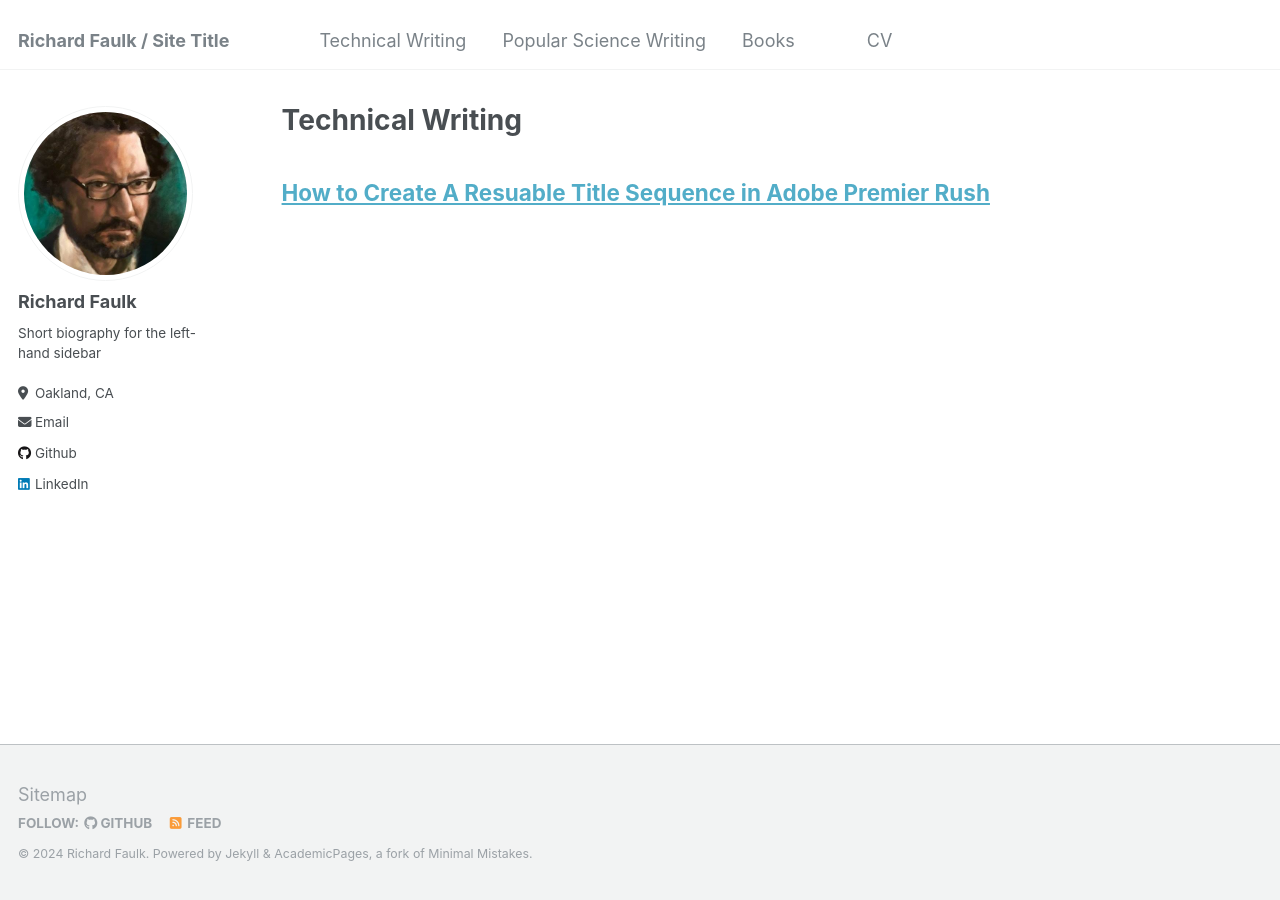
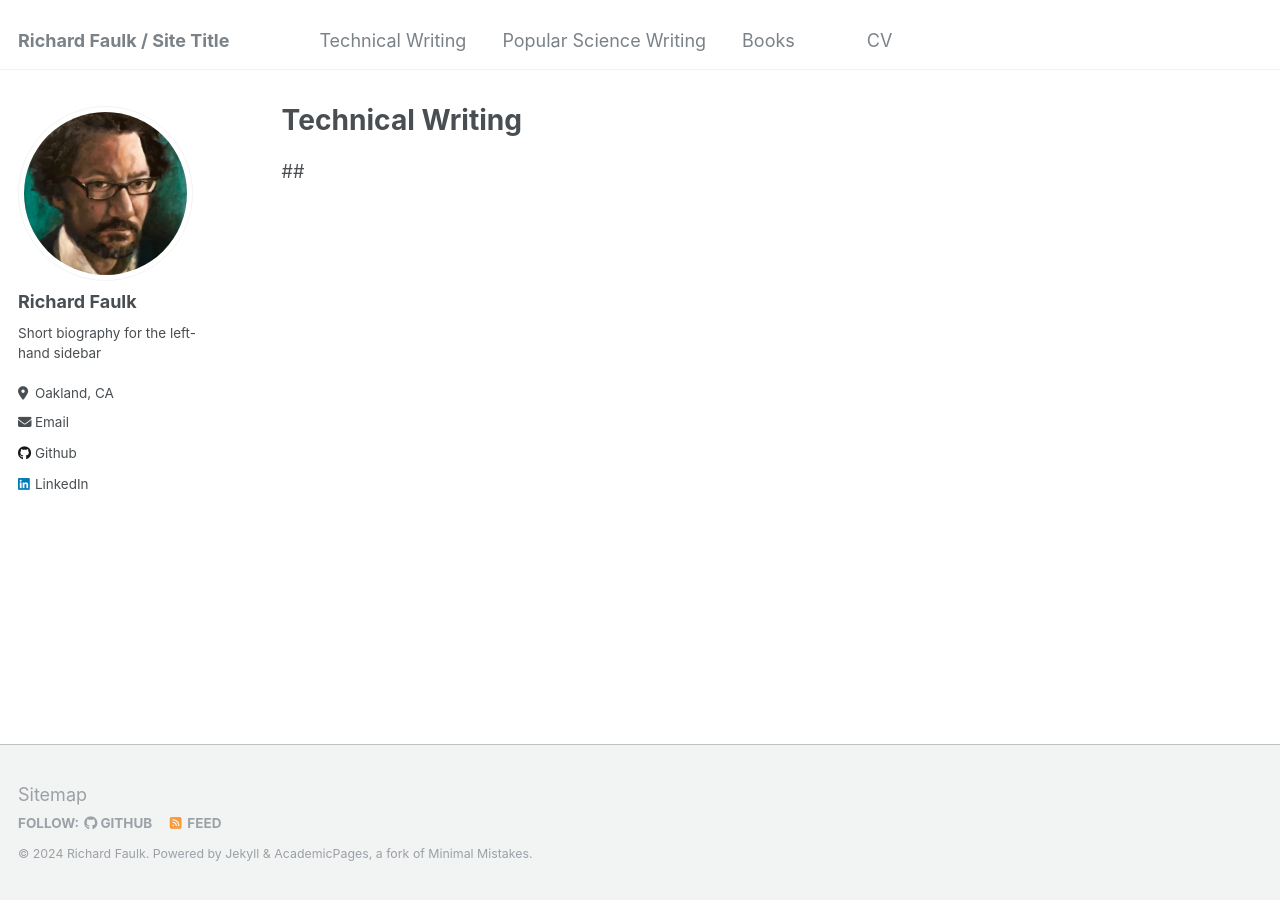
Before and after one commit to RichardKF/richardkf.github.io, a Jekyll site: the page built from _pages/techWriting.md, in a window 1280 px wide. Built offline with Jekyll 4.4.1, drawn with Linux system fonts in a browser that asks for light colours.

Commit message:
Update techWriting.md

```diff
--- a/_pages/techWriting.md
+++ b/_pages/techWriting.md
@@ -6,4 +6,4 @@ author_profile: true
 ---
 <p> </p>
 <p> </p>
-## [How to Create A Resuable Title Sequence in Adobe Premier Rush](/Users/richardfaulk/Documents/GitHub/richardkf.github.io/_techWriting/faulkTitleSequence.pdf)
+##
```
